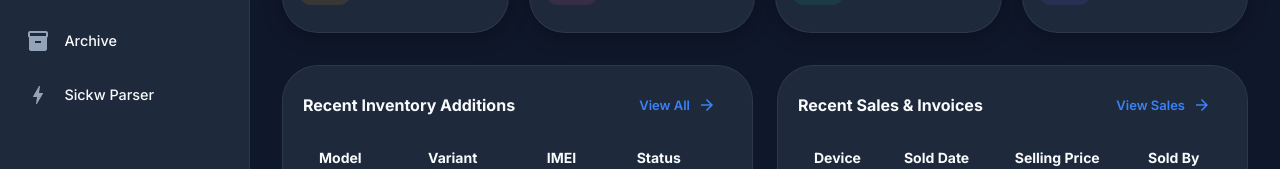
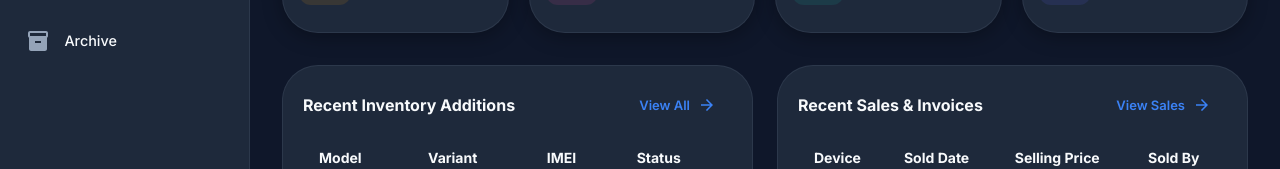
Before and after one commit to jubaerkhan49/gadget-deluxe, a React (Vite) app in the folder frontend/: page / in a window 1280 px wide. Shown: the part 412-581 px from the top of the page. Built offline with nearby package versions, Linux system fonts and the light colour scheme; no server answers; sample sign-in values are in the browser's storage; the HTML template or start-up script is replaced by a standard one.

Commit message:
Remove Sickw Parser from navigation bar

```diff
--- a/frontend/src/components/layout/MainLayout.jsx
+++ b/frontend/src/components/layout/MainLayout.jsx
@@ -26,7 +26,6 @@ import DashboardIcon from '@mui/icons-material/Dashboard';
 import PhoneAndroidIcon from '@mui/icons-material/PhoneAndroid';
 import LocalShippingIcon from '@mui/icons-material/LocalShipping';
 import ReceiptLongIcon from '@mui/icons-material/ReceiptLong';
-import BoltIcon from '@mui/icons-material/Bolt';
 import MenuIcon from '@mui/icons-material/Menu';
 import Brightness4Icon from '@mui/icons-material/Brightness4';
 import Brightness7Icon from '@mui/icons-material/Brightness7';
@@ -52,8 +51,7 @@ const NAV_ITEMS = [
   { text: 'Shipments', path: '/shipments', icon: <LocalShippingIcon /> },
   { text: 'Sales', path: '/sales', icon: <ReceiptLongIcon /> },
   { text: 'Repairs', path: '/repairs', icon: <BuildIcon /> },
-  { text: 'Archive', path: '/archive', icon: <ArchiveIcon /> },
-  { text: 'Sickw Parser', path: '/sickw', icon: <BoltIcon /> }
+  { text: 'Archive', path: '/archive', icon: <ArchiveIcon /> }
 ];
 
 export default function MainLayout() {
```
Also changed, not shown: 3 other files (tests, documents, lock files or other folders).
